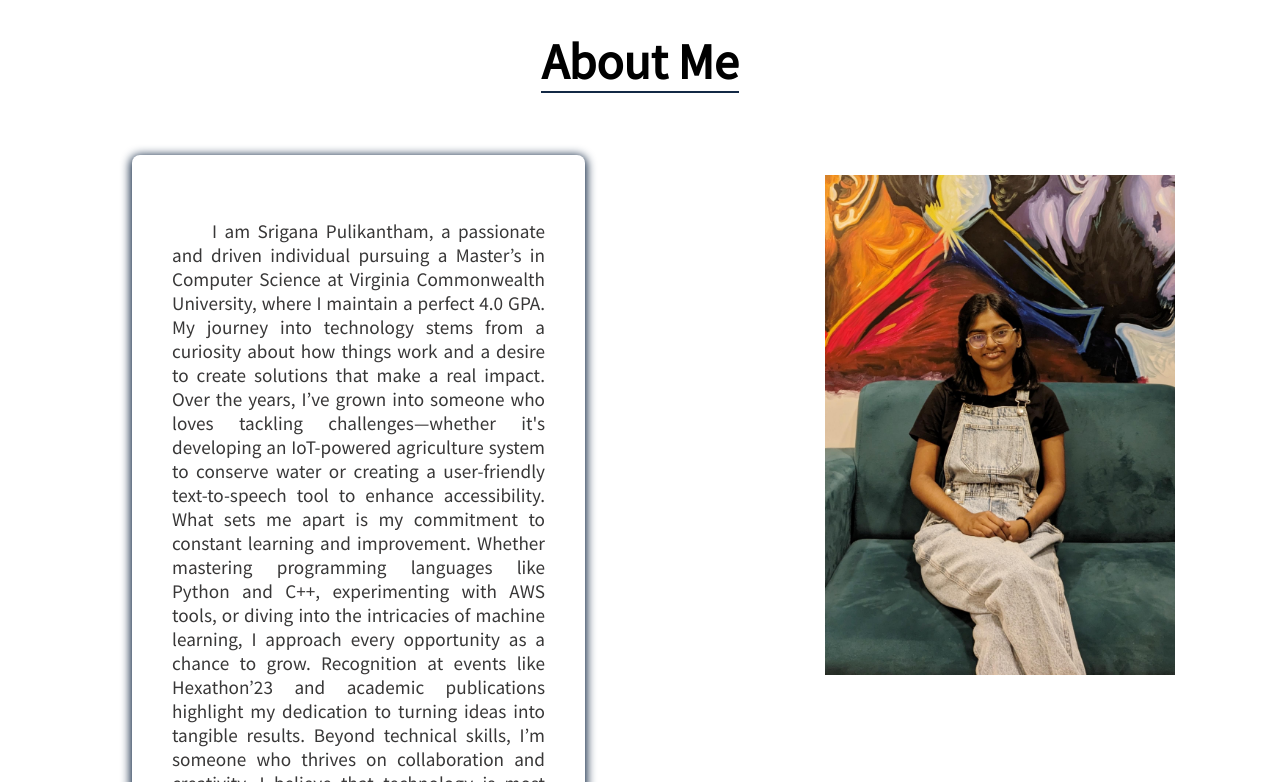
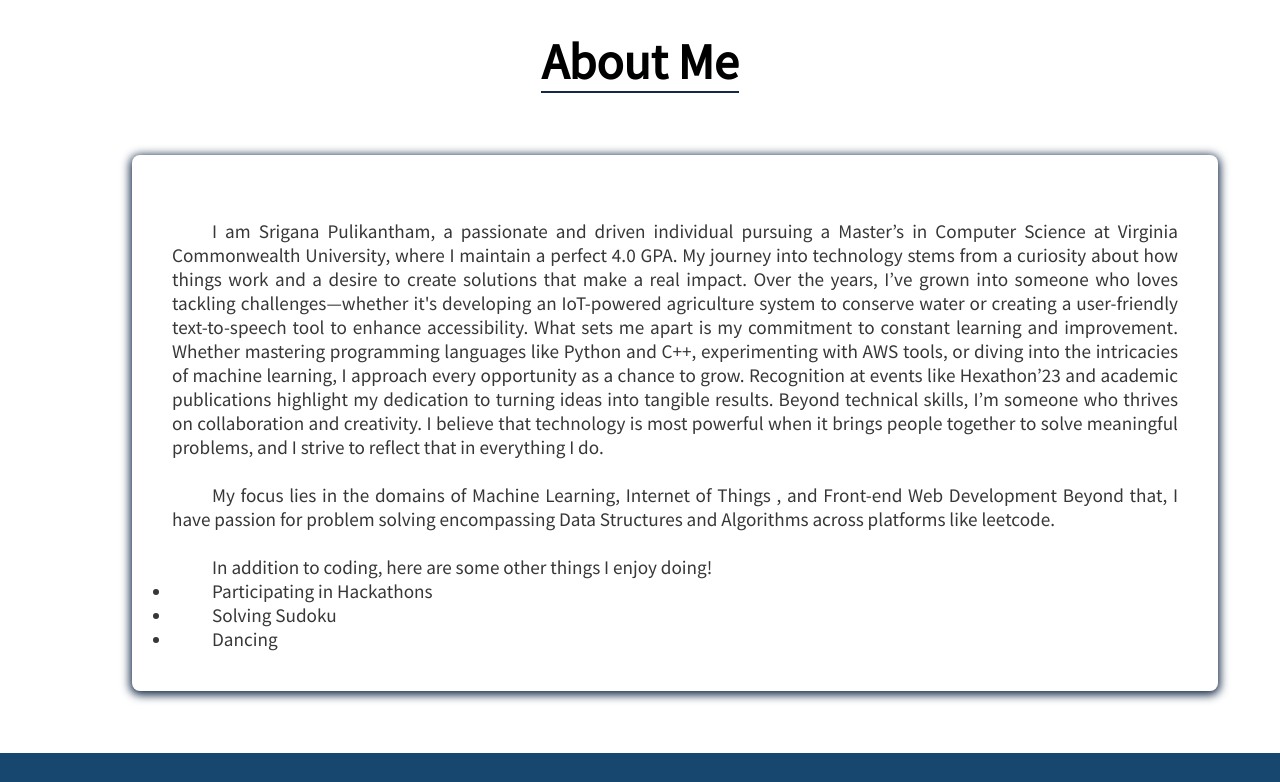
Before and after one commit to Srigana/Portfolio, a plain HTML site: page index.html in a window 1280 px wide. Shown: the part 802-1584 px from the top of the page. Drawn offline with Linux system fonts and the light colour scheme.

Commit message:
Update index.html

```diff
--- a/index.html
+++ b/index.html
@@ -70,9 +70,6 @@ Beyond technical skills, I’m someone who thrives on collaboration and creativi
           <li>Solving Sudoku</li>
           <li>Dancing</li>
         </ul>
-    </div>
-    <div class="about-img">
-        <img src="img/WhatsApp Image 2024-02-07 at 17.52.37.jpeg" width="350px" height="500px" alt="About me image">
     </div>
     </div>
 
```
